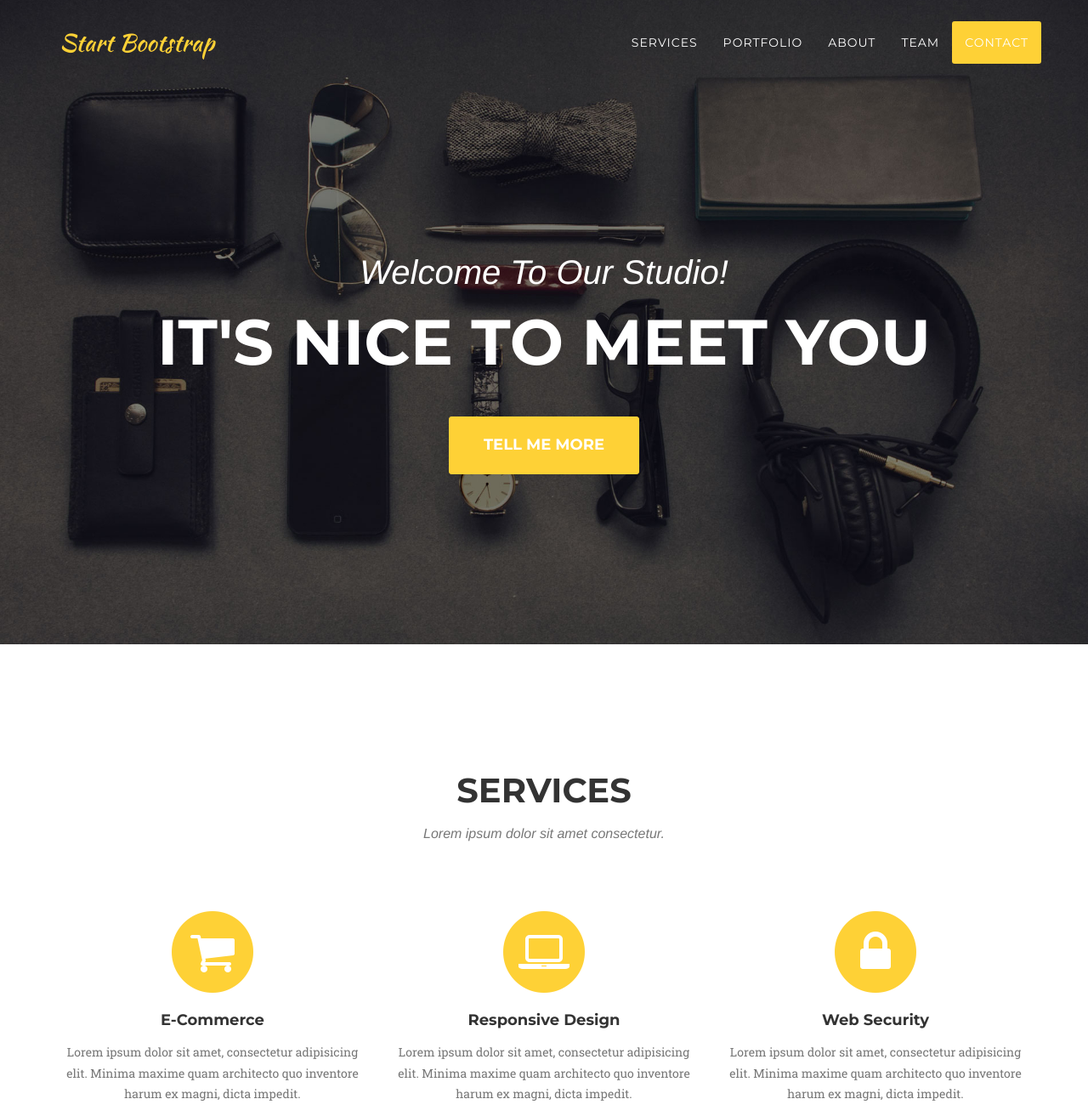
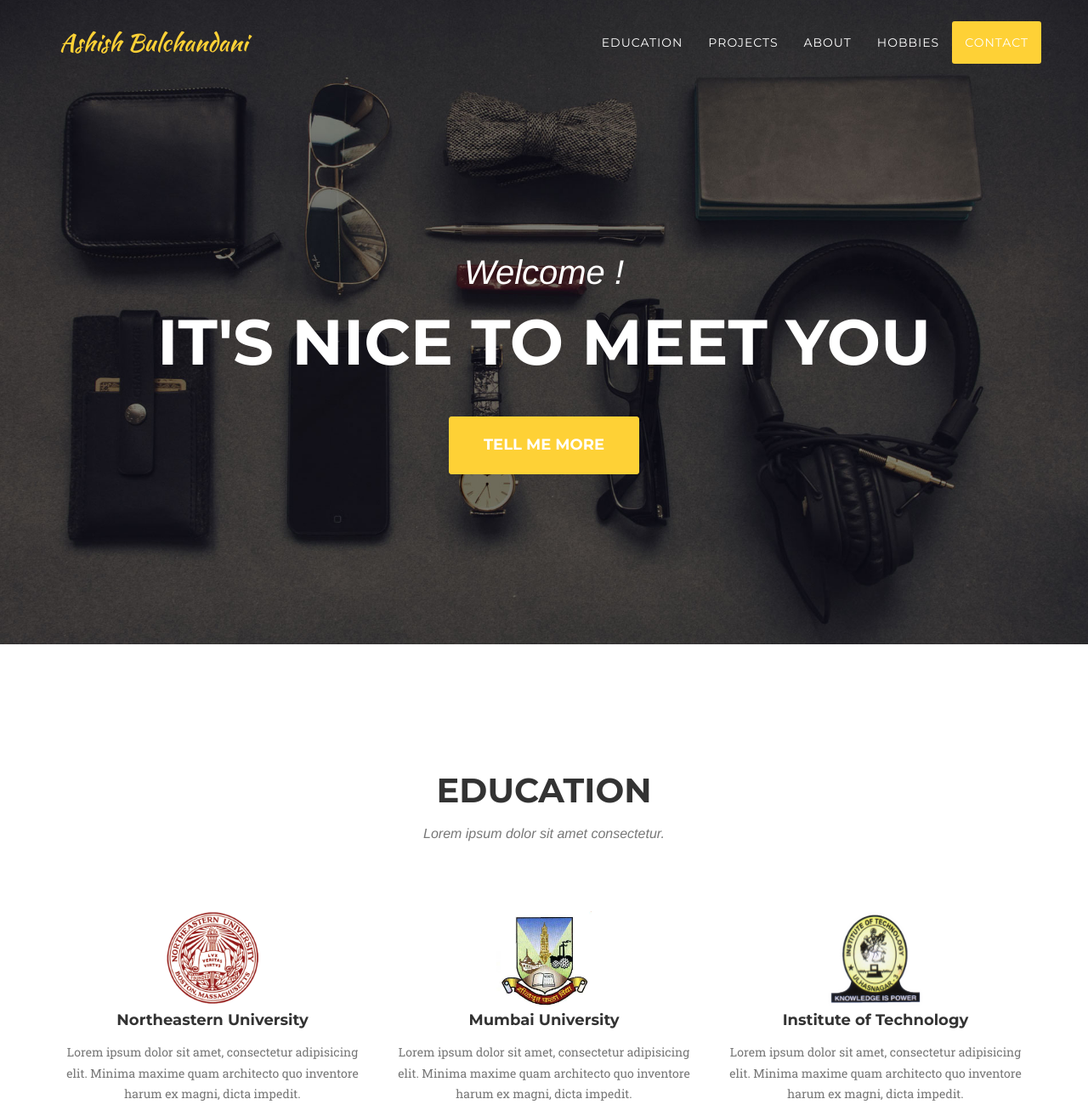
Before and after one commit to ashish0707/ashishbulchandani.com, a website: page index.html in a window 1280 px wide. Shown: the top 1313 px of the page at 85% size. Drawn offline with nearby package versions, Linux system fonts and the light colour scheme; a web font is replaced by a local one.

Commit message:
added new logo

```diff
--- a/index.html
+++ b/index.html
@@ -9,7 +9,7 @@
     <meta name="description" content="">
     <meta name="author" content="">
 
-    <title>Agency - Start Bootstrap Theme</title>
+    <title>Ashish Bulchandani - Profile</title>
 
     <!-- Bootstrap Core CSS -->
     <link href="vendor/bootstrap/css/bootstrap.min.css" rel="stylesheet">
@@ -43,7 +43,7 @@
                 <button type="button" class="navbar-toggle" data-toggle="collapse" data-target="#bs-example-navbar-collapse-1">
                     <span class="sr-only">Toggle navigation</span> Menu <i class="fa fa-bars"></i>
                 </button>
-                <a class="navbar-brand page-scroll" href="#page-top">Start Bootstrap</a>
+                <a class="navbar-brand page-scroll" href="#page-top">Ashish Bulchandani</a>
             </div>
 
             <!-- Collect the nav links, forms, and other content for toggling -->
@@ -53,16 +53,16 @@
                         <a href="#page-top"></a>
                     </li>
                     <li>
-                        <a class="page-scroll" href="#services">Services</a>
+                        <a class="page-scroll" href="#services">Education</a>
                     </li>
                     <li>
-                        <a class="page-scroll" href="#portfolio">Portfolio</a>
+                        <a class="page-scroll" href="#portfolio">Projects</a>
                     </li>
                     <li>
                         <a class="page-scroll" href="#about">About</a>
                     </li>
                     <li>
-                        <a class="page-scroll" href="#team">Team</a>
+                        <a class="page-scroll" href="#team">Hobbies</a>
                     </li>
                     <li>
                         <a class="page-scroll" href="#contact">Contact</a>
@@ -78,7 +78,7 @@
     <header>
         <div class="container">
             <div class="intro-text">
-                <div class="intro-lead-in">Welcome To Our Studio!</div>
+                <div class="intro-lead-in">Welcome !</div>
                 <div class="intro-heading">It's Nice To Meet You</div>
                 <a href="#services" class="page-scroll btn btn-xl">Tell Me More</a>
             </div>
@@ -90,33 +90,33 @@
         <div class="container">
             <div class="row">
                 <div class="col-lg-12 text-center">
-                    <h2 class="section-heading">Services</h2>
+                    <h2 class="section-heading">Education</h2>
                     <h3 class="section-subheading text-muted">Lorem ipsum dolor sit amet consectetur.</h3>
                 </div>
             </div>
             <div class="row text-center">
                 <div class="col-md-4">
                     <span class="fa-stack fa-4x">
-                        <i class="fa fa-circle fa-stack-2x text-primary"></i>
-                        <i class="fa fa-shopping-cart fa-stack-1x fa-inverse"></i>
+                       <img class="manImg" height="112" width="112" src="img/neu_logo.png"></img>
+
                     </span>
-                    <h4 class="service-heading">E-Commerce</h4>
+                    <h4 class="service-heading">Northeastern University</h4>
                     <p class="text-muted">Lorem ipsum dolor sit amet, consectetur adipisicing elit. Minima maxime quam architecto quo inventore harum ex magni, dicta impedit.</p>
                 </div>
                 <div class="col-md-4">
-                    <span class="fa-stack fa-4x">
-                        <i class="fa fa-circle fa-stack-2x text-primary"></i>
-                        <i class="fa fa-laptop fa-stack-1x fa-inverse"></i>
+                     <span class="fa-stack fa-4x">
+                       <img class="manImg" height="112" width="112" src="img/mumbai_uni_logo.jpg"></img>
+
                     </span>
-                    <h4 class="service-heading">Responsive Design</h4>
+                    <h4 class="service-heading">Mumbai University</h4>
                     <p class="text-muted">Lorem ipsum dolor sit amet, consectetur adipisicing elit. Minima maxime quam architecto quo inventore harum ex magni, dicta impedit.</p>
                 </div>
                 <div class="col-md-4">
-                    <span class="fa-stack fa-4x">
-                        <i class="fa fa-circle fa-stack-2x text-primary"></i>
-                        <i class="fa fa-lock fa-stack-1x fa-inverse"></i>
+                     <span class="fa-stack fa-4x">
+                       <img class="manImg" height="112" width="112" src="img/iit_logo.png"></img>
+
                     </span>
-                    <h4 class="service-heading">Web Security</h4>
+                    <h4 class="service-heading">Institute of Technology</h4>
                     <p class="text-muted">Lorem ipsum dolor sit amet, consectetur adipisicing elit. Minima maxime quam architecto quo inventore harum ex magni, dicta impedit.</p>
                 </div>
             </div>
```
Also changed, not shown: img/iit_logo.png (added), img/mumbai_uni_logo.jpg (added), img/neu_logo.png (added), 2 other files.
